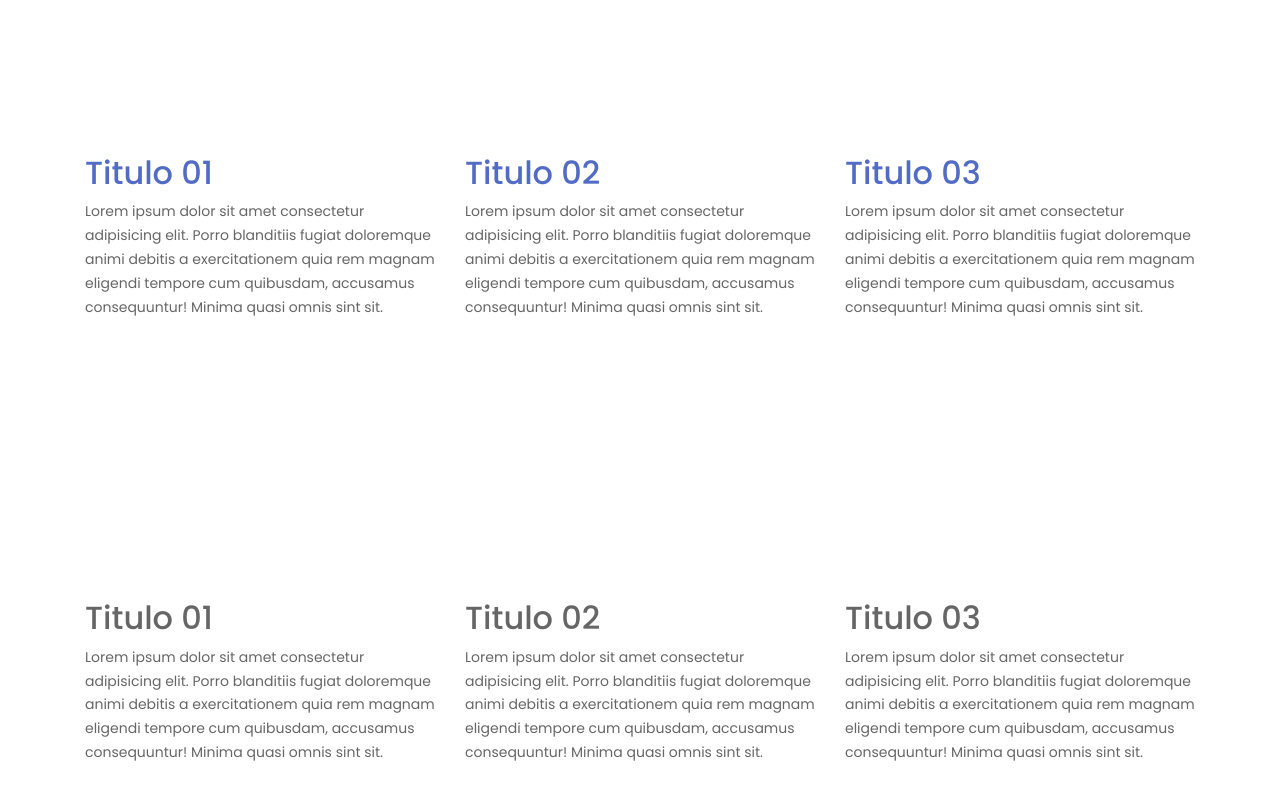
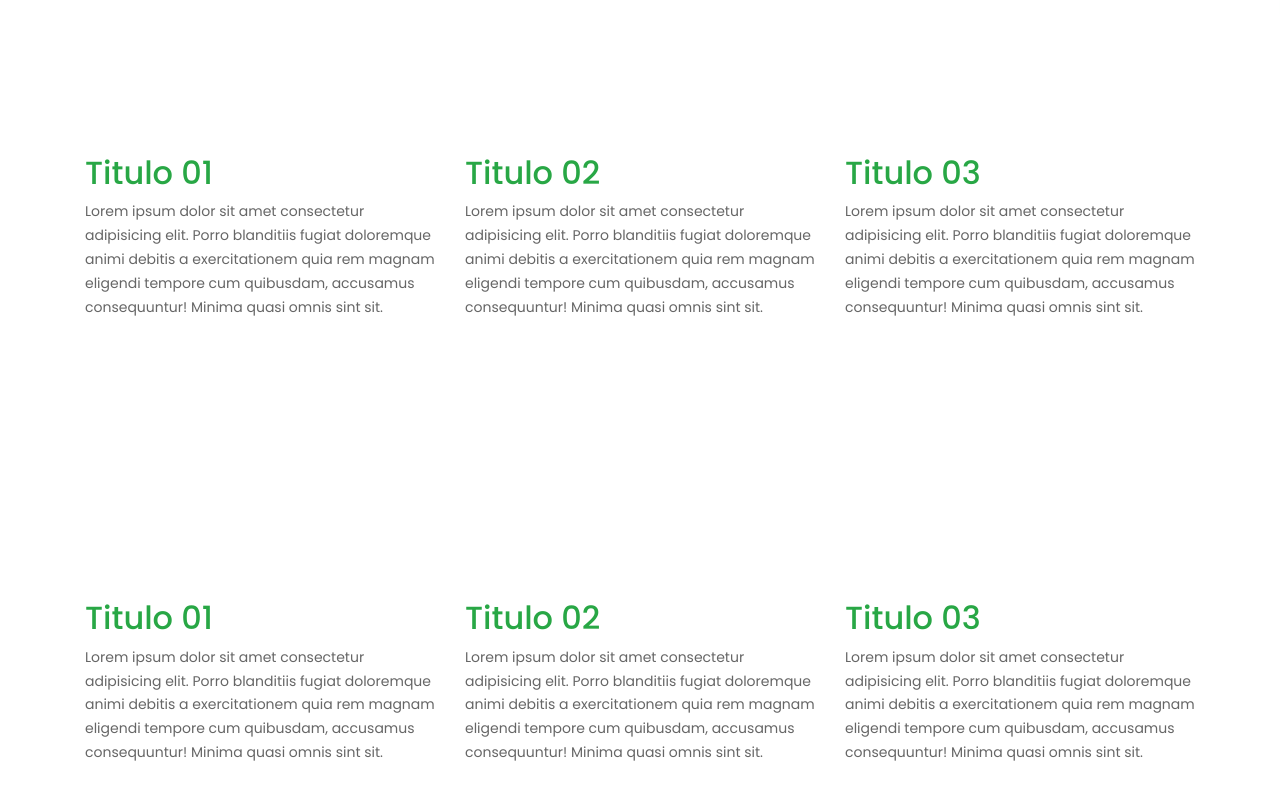
Before and after one commit to uft-qlq-menor/curso_git, a plain HTML site: page index.html in a window 1280 px wide. Shown: the part 786-1586 px from the top of the page. Drawn offline with Linux system fonts and the light colour scheme.

Commit message:
Versión verde

```diff
--- a/css/style.css
+++ b/css/style.css
@@ -1959,7 +1959,7 @@ Main Banner Two Area CSS
   left: 0;
   width: 100%;
   height: 100%;
-  background-image: linear-gradient(to right, rgba(32, 40, 119, 0.95), rgba(55, 46, 149, 0.95), rgba(83, 49, 177, 0.90), rgba(114, 48, 205, 0.85), rgba(150, 41, 230, 0.95));
+  background: #28a745!important;
   opacity: .9;
   z-index: -1;
 }
--- a/index.html
+++ b/index.html
@@ -133,15 +133,15 @@
         <div class="container">
             <div class="row">
                 <div class="col-lg-4">
-                    <h2 class="color-theme">Titulo  01</h2>
+                    <h2 class="text-success">Titulo  01</h2>
                     <p>Lorem ipsum dolor sit amet consectetur adipisicing elit. Porro blanditiis fugiat doloremque animi debitis a exercitationem quia rem magnam eligendi tempore cum quibusdam, accusamus consequuntur! Minima quasi omnis sint sit.</p>
                 </div>
                 <div class="col-lg-4">
-                    <h2 class="color-theme">Titulo  02</h2>
+                    <h2 class="text-success">Titulo  02</h2>
                     <p>Lorem ipsum dolor sit amet consectetur adipisicing elit. Porro blanditiis fugiat doloremque animi debitis a exercitationem quia rem magnam eligendi tempore cum quibusdam, accusamus consequuntur! Minima quasi omnis sint sit.</p>
                 </div>
                 <div class="col-lg-4">
-                    <h2 class="color-theme">Titulo  03</h2>
+                    <h2 class="text-success">Titulo  03</h2>
                     <p>Lorem ipsum dolor sit amet consectetur adipisicing elit. Porro blanditiis fugiat doloremque animi debitis a exercitationem quia rem magnam eligendi tempore cum quibusdam, accusamus consequuntur! Minima quasi omnis sint sit.</p>
                 </div>
             </div>
@@ -151,15 +151,15 @@
         <div class="container">
             <div class="row">
                 <div class="col-lg-4">
-                    <h2 class="color-success">Titulo  01</h2>
+                    <h2 class="text-success">Titulo  01</h2>
                     <p>Lorem ipsum dolor sit amet consectetur adipisicing elit. Porro blanditiis fugiat doloremque animi debitis a exercitationem quia rem magnam eligendi tempore cum quibusdam, accusamus consequuntur! Minima quasi omnis sint sit.</p>
                 </div>
                 <div class="col-lg-4">
-                    <h2 class="color-success">Titulo  02</h2>
+                    <h2 class="text-success">Titulo  02</h2>
                     <p>Lorem ipsum dolor sit amet consectetur adipisicing elit. Porro blanditiis fugiat doloremque animi debitis a exercitationem quia rem magnam eligendi tempore cum quibusdam, accusamus consequuntur! Minima quasi omnis sint sit.</p>
                 </div>
                 <div class="col-lg-4">
-                    <h2 class="color-success">Titulo  03</h2>
+                    <h2 class="text-success">Titulo  03</h2>
                     <p>Lorem ipsum dolor sit amet consectetur adipisicing elit. Porro blanditiis fugiat doloremque animi debitis a exercitationem quia rem magnam eligendi tempore cum quibusdam, accusamus consequuntur! Minima quasi omnis sint sit.</p>
                 </div>
             </div>
```
